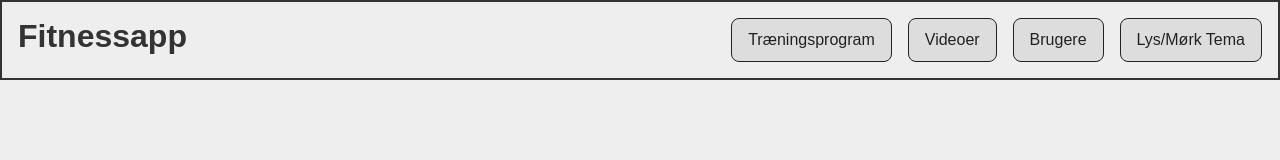
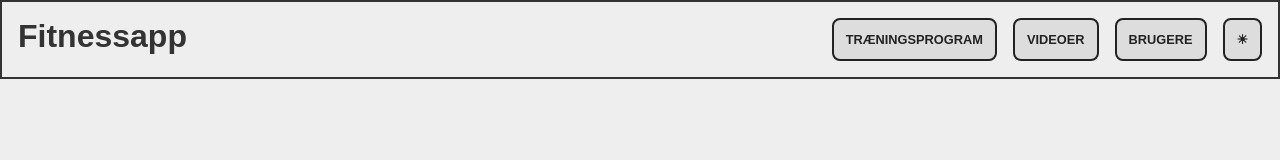
Before and after one commit to oska1204/Fitnessapp, a plain HTML site: page index.html in a window 1280 px wide. Drawn offline with Linux system fonts and the light colour scheme.

Commit message:
Small css fix

```diff
--- a/index.html
+++ b/index.html
@@ -16,14 +16,14 @@
                 <li><a href="#">Træningsprogram</a></li>
                 <li><a href="#">Videoer</a></li>
                 <li><a href="#">Brugere</a></li>
-                <li><a style="cursor: pointer;" onclick="toggleTheme()">Lys/Mørk Tema</a></li>
+                <li><a style="cursor: pointer;" onclick="toggleTheme()">☀</a></li>
             </ul>
         </nav>
     </header>
     <script>
-        if (localStorage.getItem('darkTheme') === 'true') document.body.classList.add('dark-theme')
+        if (localStorage.getItem('darkTheme') === 'true') document.documentElement.classList.add('dark-theme')
         function toggleTheme() {
-            const darkTheme = document.body.classList.toggle('dark-theme')
+            const darkTheme = document.documentElement.classList.toggle('dark-theme')
             localStorage.setItem('darkTheme', darkTheme)
         }
     </script>
--- a/style.css
+++ b/style.css
@@ -15,12 +15,13 @@ body {
     --main-bg-color: #eee;
     --secondary-color: #222;
     --secondary-bg-color: #ddd;
-    --spacing-s: .5rem 0 0 .5rem;
-    --spacing-m: 1rem 0 0 1rem;
-    --spacing-l: 1.5rem 0 0 1.5rem;
+    --spacing-s: .25rem;
+    --spacing-m: .5rem;
+    --spacing-l: .75rem;
+    --spacing-xl: 1rem;
 }
 
-body.dark-theme {
+html.dark-theme {
     --main-color: #ccc;
     --main-bg-color: #111;
     --secondary-color: #ddd;
@@ -37,7 +38,7 @@ header {
     justify-content: space-between;
     align-items: center;
     border: 2px solid;
-    padding: 0 1rem 1rem 0;
+    padding: var(--spacing-m);
 }
 
 header h1 {
@@ -64,11 +65,14 @@ nav li {
 }
 
 nav a {
-    padding: .75rem 1rem;
-    border: 1px solid;
+    padding: var(--spacing-l);
+    border: 2px solid;
     border-radius: .5rem;
     text-decoration: none;
     color: var(--secondary-color);
     background-color: var(--secondary-bg-color);
     word-wrap: break-word;
+    font-weight: bold;
+    text-transform: uppercase;
+    font-size: 80%;
 }
```
